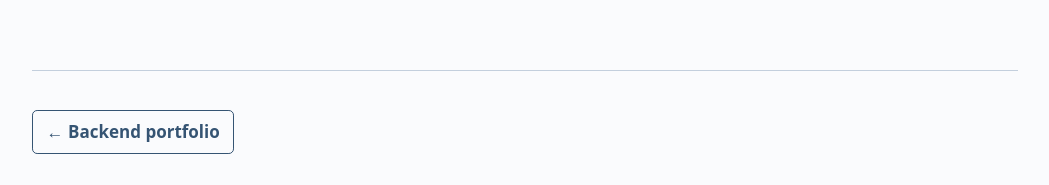
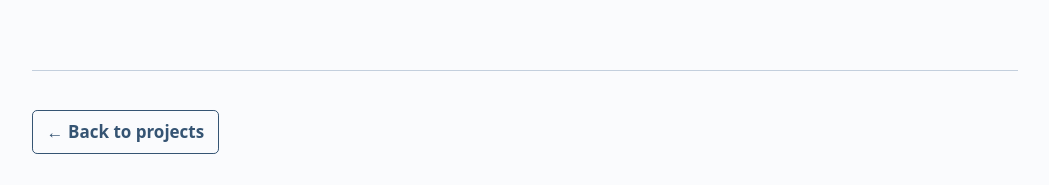
Before and after one commit to alex-coch/alex-coch.github.io, a Jekyll site: the page projects/audiobook-alignment/index.html, which Jekyll copies as it is, in a window 1280 px wide and 900 px high, scrolled down 1333 px. Shown: the part 712-897 px from the top of the window, without its empty margins (115-1164 px from the left). Built offline with Jekyll 4.4.1, drawn with Linux system fonts in a browser that asks for light colours.

Commit message:
Label the case study return links Back to projects

```diff
--- a/projects/article-comparison/index.html
+++ b/projects/article-comparison/index.html
@@ -73,7 +73,7 @@
 </section>
 <footer>
   <div class="actions work-actions">
-    <a href="/#work">← Backend portfolio</a>
+    <a href="/#work">← Back to projects</a>
   </div>
 </footer>
 </main></body></html>
--- a/projects/audiobook-alignment/index.html
+++ b/projects/audiobook-alignment/index.html
@@ -72,7 +72,7 @@
 </section>
 <footer>
   <div class="actions work-actions">
-    <a href="/#work">← Backend portfolio</a>
+    <a href="/#work">← Back to projects</a>
   </div>
 </footer>
 </main></body></html>
--- a/projects/transactional-outbox/index.html
+++ b/projects/transactional-outbox/index.html
@@ -97,7 +97,7 @@
 </section>
 <footer>
   <div class="actions work-actions">
-    <a href="/#work">← Backend portfolio</a>
+    <a href="/#work">← Back to projects</a>
   </div>
 </footer>
 </main></body></html>
```
